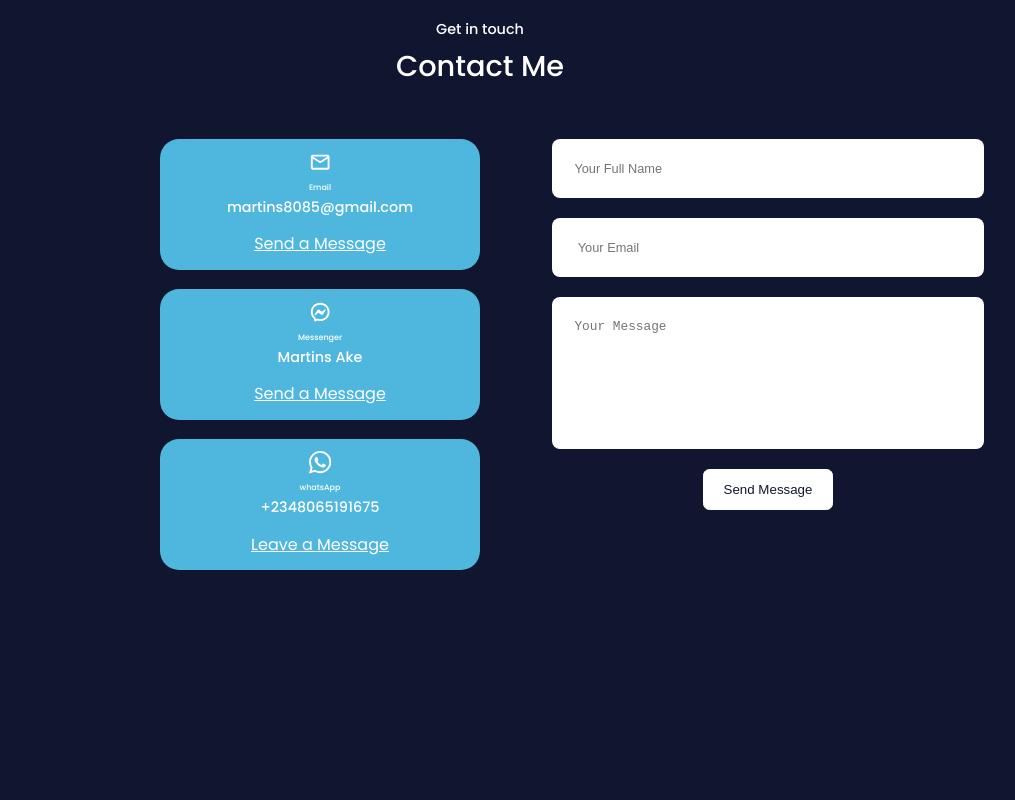
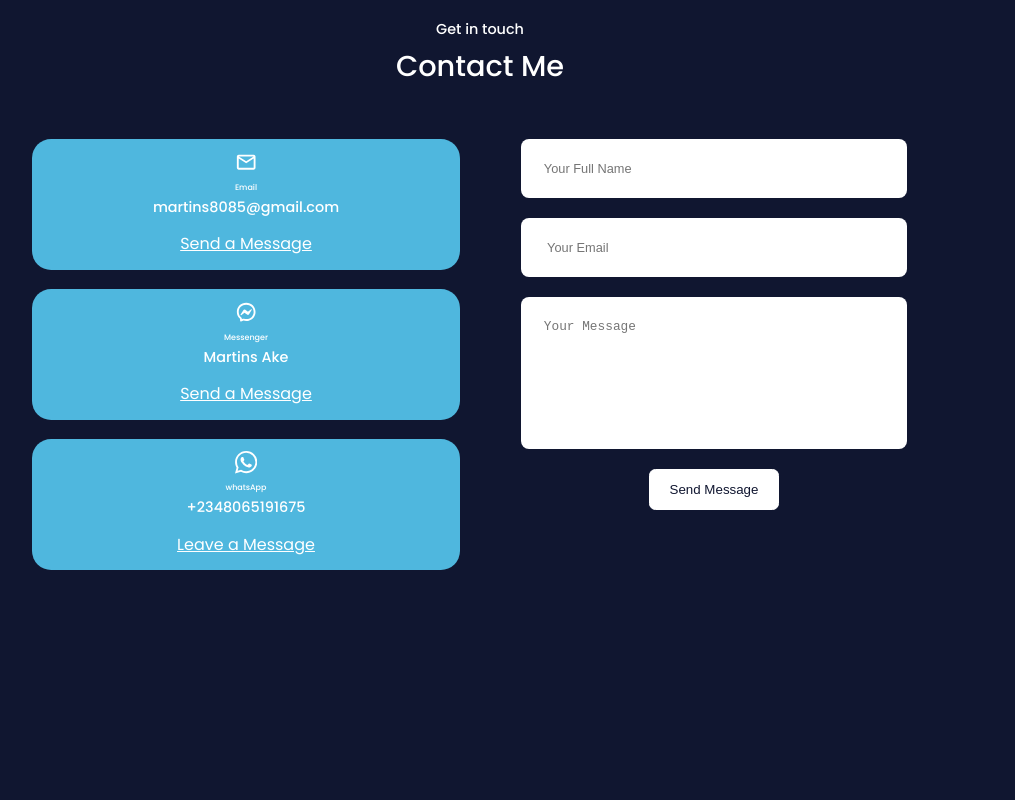
Before and after one commit to M-tech1/my_portfolio, a React (Create React App) app: page / in a window 1280 px wide. Shown: the part 6620-7420 px from the top of the page, without its empty margins (160-1175 px from the left). Built offline with nearby package versions, Linux system fonts and the light colour scheme.

Commit message:
completing basic UI

```diff
--- a/src/components/contact/contact.css
+++ b/src/components/contact/contact.css
@@ -1,9 +1,11 @@
 .container.contact__container{
     width: 50%;
     display: grid;
-    grid-template-columns: 50% 50%;
-    gap: 3rem;
-    /* border: 1px solid red; */
+    /* grid-template-columns: 50% 50%; */
+    /* gap: 3rem; */
+    grid-template-columns: repeat(2, 1fr);
+    gap: 2.5rem ;
+    width: 70%;
 
 }
 
@@ -20,7 +22,7 @@
     flex-direction: column;
     align-items: center;
     justify-content: center;
-    width: 30rem;
+      width: 100%;
     height: 60%;
     border-radius: 2rem;
     text-align: center;
@@ -38,7 +40,7 @@
     /* font-family: 'Open Sans', sans-serif; */
     font-size: 0.5rem;
     color: var(--color-primary);
-
+    width: 100%;
 
 }
 
```
